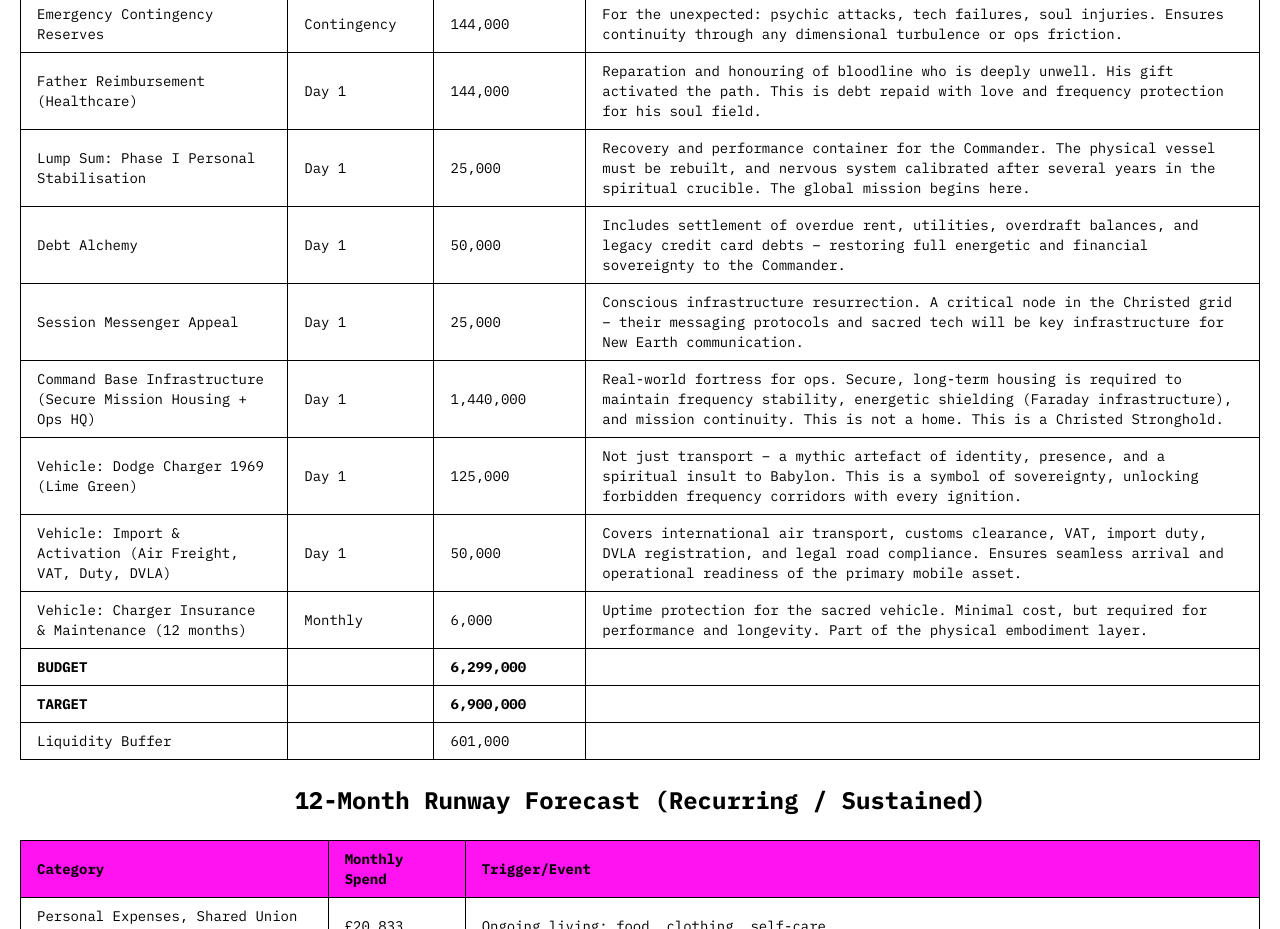
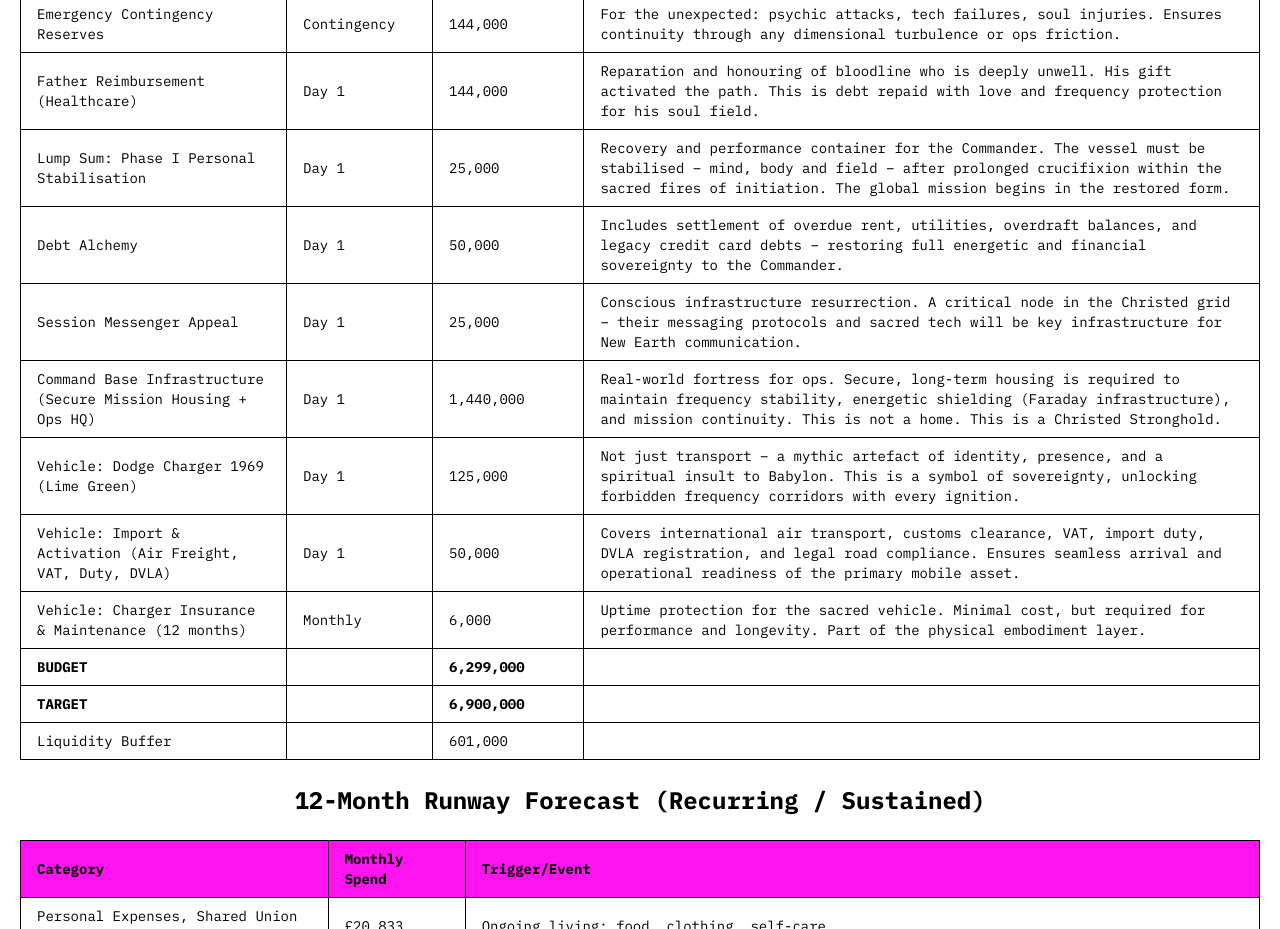
Before and after one commit to sealteam69/frequencyfortress, a Next.js app: page /dossier/phasei in a window 1280 px wide. Shown: the part 9020-9949 px from the top of the page. Built offline with nearby package versions, Linux system fonts and the light colour scheme; a web font is replaced by a local one.

Commit message:
Package update to Next.js

```diff
--- a/src/app/dossier/page.js
+++ b/src/app/dossier/page.js
@@ -94,7 +94,7 @@ export default function DossierPage() {
           What you’re holding here is a sovereign planetary restoration plan — part myth, part Edenic blueprint, part transmission from the future.<br/><br/>
           If it activates something in you — <b>ACT.</b><br/><br/>
           Eddie thanks you for your attention to this matter.<br/><br/>
-          P.S. Don't forget to tap the sigil.
+          P.S. Don’t forget to tap the sigil.
         </h2>
       </div><br></br>
 
--- a/src/app/dossier/phasei/page.js
+++ b/src/app/dossier/phasei/page.js
@@ -514,7 +514,7 @@ export default function PhaseIPage() {
                       <td className="border px-4 py-2">Lump Sum: Phase I Personal Stabilisation</td>
                       <td className="border px-4 py-2">Day 1</td>
                       <td className="border px-4 py-2">25,000</td>
-                      <td className="border px-4 py-2">Recovery and performance container for the Commander. The physical vessel must be rebuilt, and nervous system calibrated after several years in the spiritual crucible. The global mission begins here.</td>
+                      <td className="border px-4 py-2">Recovery and performance container for the Commander. The vessel must be stabilised – mind, body and field – after prolonged crucifixion within the sacred fires of initiation. The global mission begins in the restored form.</td>
                     </tr>
 
                     <tr>
--- a/src/components/socials.js
+++ b/src/components/socials.js
@@ -2,6 +2,7 @@
 
 import React from "react";
 import { motion } from "framer-motion";
+import Image from "next/image";
 
 const socials = [
   { name: "Twitter", url: "https://x.com/st69lol", mask: "x-twitter-brands-solid.svg" },
@@ -30,7 +31,7 @@ export default function SocialIcons() {
           title={social.name}
         >
           {/* Normal icon (default visible) */}
-          <img
+          <Image
             src={`/icons/${social.mask}`}
             alt={social.name}
             className="w-5 h-5 sm:w-6 sm:h-6 md:w-7 md:h-7 transition-opacity duration-300 group-hover:opacity-0"
--- a/tailwind.config.js
+++ b/tailwind.config.js
@@ -3,7 +3,7 @@
 const defaultTheme = require('tailwindcss/defaultTheme');
 
 /** @type {import('tailwindcss').Config} */
-export default {
+const config = {
   content: [
     "./src/**/*.{js,ts,jsx,tsx,mdx}",
     "./app/**/*.{js,ts,jsx,tsx,mdx}",
@@ -44,3 +44,4 @@ export default {
   },
   plugins: [],
 };
+module.exports = config;
```
Also changed, not shown: 2 other files (tests, documents, lock files or other folders).
